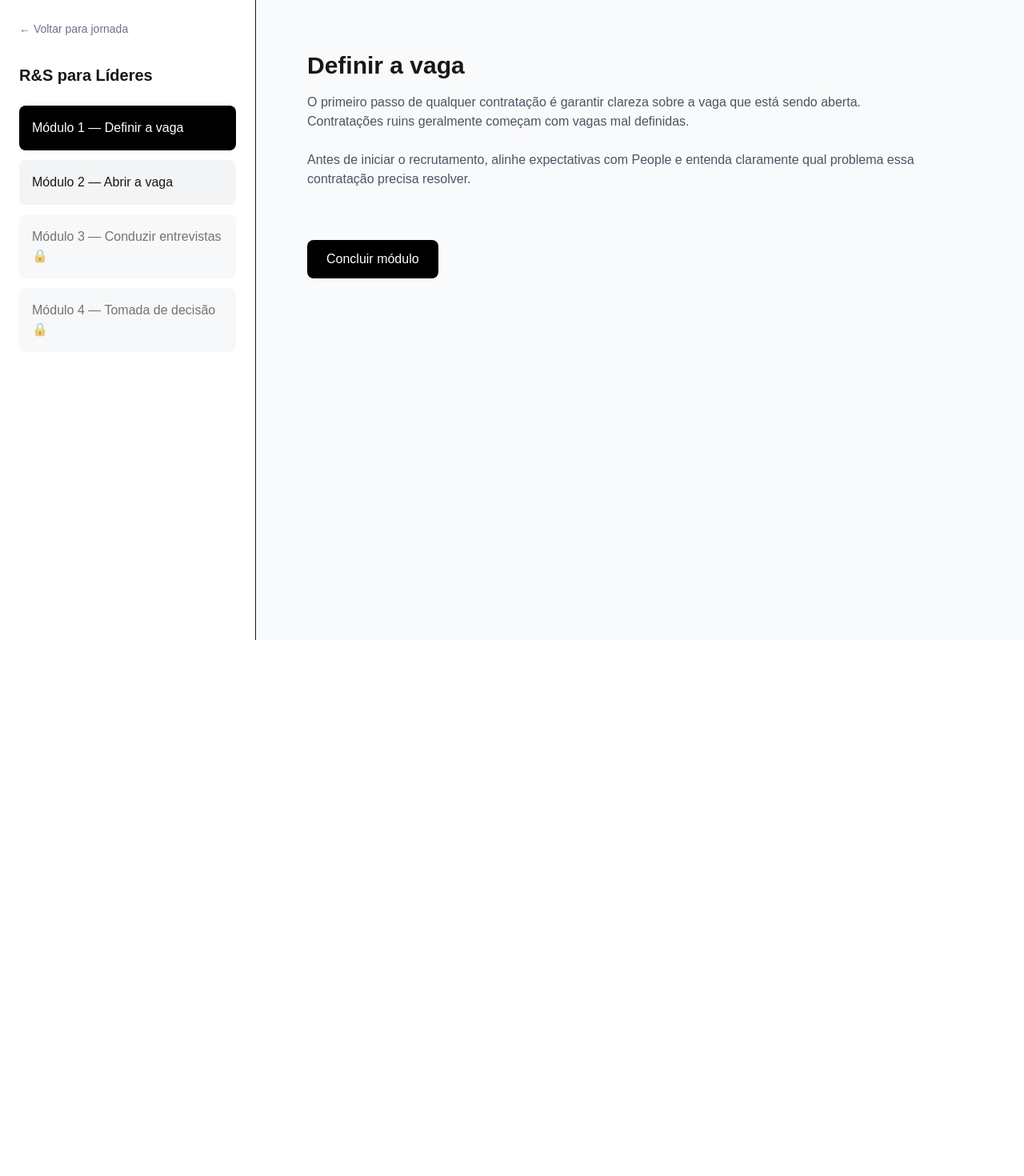
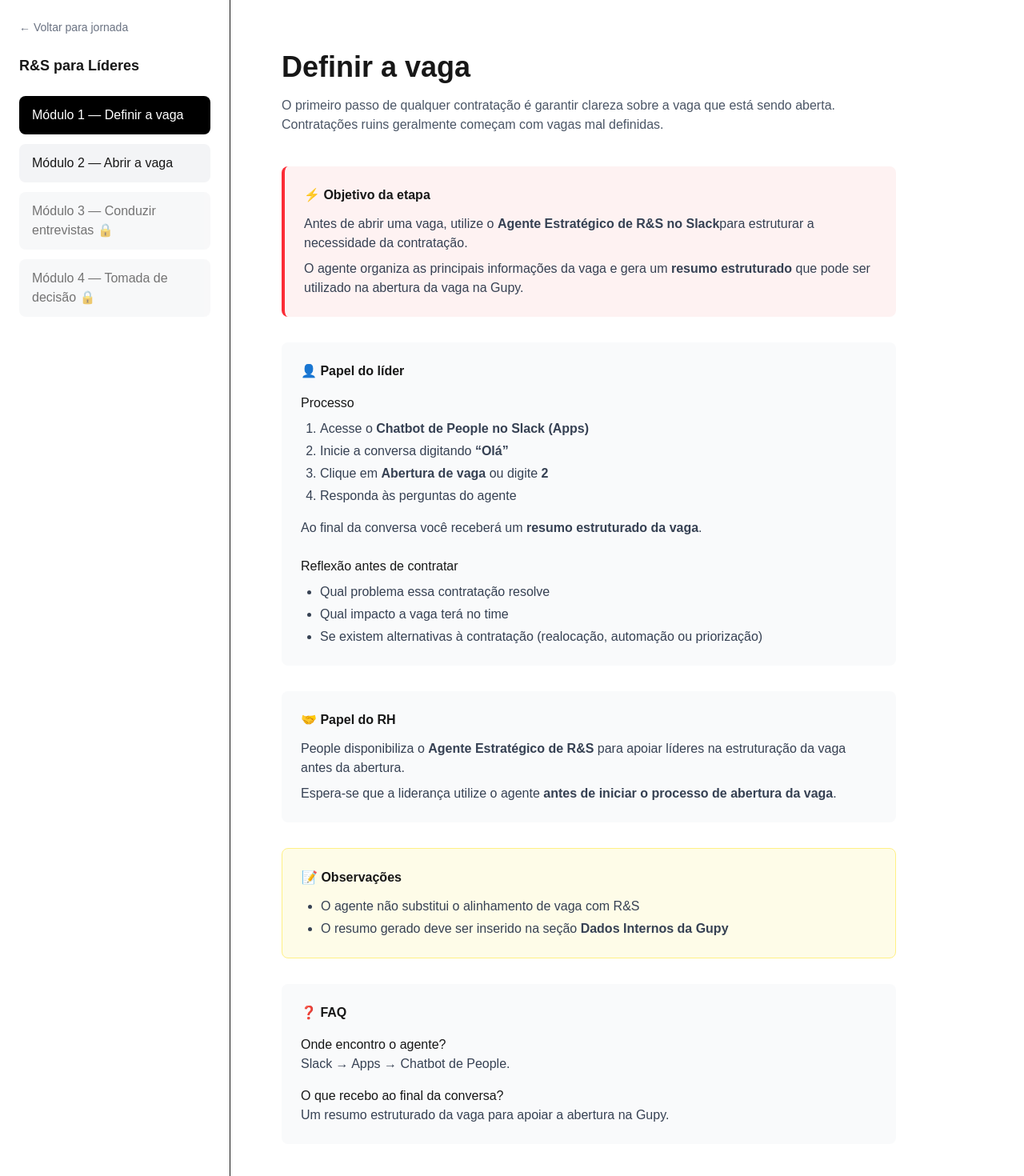
Before and after one commit to amandafrann/programa-lider-hero, a Next.js app: page /modulos in a window 1280 px wide. Shown: the top 1470 px of the page at 80% size. Before the commit the page ends 800 px from the top, so only its background shows below. Built offline with nearby package versions, Linux system fonts and the light colour scheme.

Commit message:
adicionar conteudo modulo 1

```diff
--- a/app/modulos/page.tsx
+++ b/app/modulos/page.tsx
@@ -1,125 +1,180 @@
-"use client";
-
-import { useState } from "react";
-import Link from "next/link";
-
-export default function Modulos() {
-
-  const [moduloAtual, setModuloAtual] = useState(1);
-
-  const modulos = [
-    {
-      id: 1,
-      titulo: "Módulo 1 — Definir a vaga",
-      conteudo: (
-        <>
-          <h2 className="text-3xl font-bold mb-4">Definir a vaga</h2>
-
-          <p className="text-gray-600 mb-6">
-            O primeiro passo de qualquer contratação é garantir clareza sobre
-            a vaga que está sendo aberta. Contratações ruins geralmente começam
-            com vagas mal definidas.
-          </p>
-
-          <p className="text-gray-600 mb-6">
-            Antes de iniciar o recrutamento, alinhe expectativas com People e
-            entenda claramente qual problema essa contratação precisa resolver.
-          </p>
-        </>
-      ),
-    },
-    {
-      id: 2,
-      titulo: "Módulo 2 — Abrir a vaga",
-      conteudo: (
-        <>
-          <h2 className="text-3xl font-bold mb-4">Abrir a vaga</h2>
-
-          <p className="text-gray-600 mb-6">
-            Após definir corretamente a vaga, o próximo passo é abrir a posição
-            no sistema interno e iniciar o processo de recrutamento.
-          </p>
-
-          <p className="text-gray-600 mb-6">
-            Isso garante visibilidade da vaga e alinhamento entre liderança
-            e People sobre o perfil buscado.
-          </p>
-        </>
-      ),
-    },
-  ];
-
+export default function ModulosPage() {
   return (
-    <main className="min-h-screen bg-gray-50 flex">
+    <div className="flex min-h-screen">
 
       {/* SIDEBAR */}
+      <div className="w-72 border-r bg-white p-6">
 
-      <aside className="w-80 bg-white border-r min-h-screen p-6">
+        <a className="text-sm text-gray-500 mb-6 block">
+          ← Voltar para jornada
+        </a>
 
-        <Link
-          href="/jornada"
-          className="text-gray-500 hover:text-gray-800 text-sm"
-        >
-          ← Voltar para jornada
-        </Link>
-
-        <h2 className="text-xl font-bold mt-8 mb-6">
+        <h2 className="font-semibold text-lg mb-6">
           R&S para Líderes
         </h2>
 
         <div className="space-y-3">
 
-          {modulos.map((modulo) => (
+          <div className="bg-black text-white px-4 py-3 rounded-lg">
+            Módulo 1 — Definir a vaga
+          </div>
 
-            <button
-              key={modulo.id}
-              onClick={() => setModuloAtual(modulo.id)}
-              className={`w-full text-left p-4 rounded-lg ${
-                moduloAtual === modulo.id
-                  ? "bg-black text-white"
-                  : "bg-gray-100 hover:bg-gray-200"
-              }`}
-            >
-              {modulo.titulo}
-            </button>
+          <div className="bg-gray-100 px-4 py-3 rounded-lg">
+            Módulo 2 — Abrir a vaga
+          </div>
 
-          ))}
-
-          <div className="bg-gray-100 p-4 rounded-lg opacity-60">
+          <div className="bg-gray-100 px-4 py-3 rounded-lg opacity-60">
             Módulo 3 — Conduzir entrevistas 🔒
           </div>
 
-          <div className="bg-gray-100 p-4 rounded-lg opacity-60">
+          <div className="bg-gray-100 px-4 py-3 rounded-lg opacity-60">
             Módulo 4 — Tomada de decisão 🔒
           </div>
 
         </div>
+      </div>
 
-      </aside>
 
       {/* CONTEÚDO */}
+      <div className="flex-1 p-16 max-w-4xl">
 
-      <section className="flex-1 p-16">
+        <h1 className="text-4xl font-bold mb-4">
+          Definir a vaga
+        </h1>
 
-        {modulos
-          .filter((m) => m.id === moduloAtual)
-          .map((m) => (
-            <div key={m.id} className="max-w-3xl">
+        <p className="text-gray-600 mb-10">
+          O primeiro passo de qualquer contratação é garantir clareza sobre a vaga que está sendo aberta.
+          Contratações ruins geralmente começam com vagas mal definidas.
+        </p>
 
-              {m.conteudo}
 
-              <button
-                className="mt-10 bg-black text-white px-6 py-3 rounded-lg"
-                onClick={() => setModuloAtual(m.id + 1)}
-              >
-                Concluir módulo
-              </button>
 
-            </div>
-          ))}
+        {/* OBJETIVO */}
+        <div className="bg-red-50 border-l-4 border-red-500 p-6 rounded-lg mb-8">
 
-      </section>
+          <h3 className="font-semibold mb-3 flex items-center gap-2">
+            ⚡ Objetivo da etapa
+          </h3>
 
-    </main>
-  );
+          <p className="text-gray-700">
+            Antes de abrir uma vaga, utilize o <strong>Agente Estratégico de R&S no Slack</strong>
+            para estruturar a necessidade da contratação.
+          </p>
+
+          <p className="text-gray-700 mt-2">
+            O agente organiza as principais informações da vaga e gera um
+            <strong> resumo estruturado</strong> que pode ser utilizado na abertura da vaga na Gupy.
+          </p>
+
+        </div>
+
+
+
+        {/* PAPEL DO LIDER */}
+        <div className="bg-gray-50 p-6 rounded-lg mb-8">
+
+          <h3 className="font-semibold mb-4">
+            👤 Papel do líder
+          </h3>
+
+          <p className="font-medium mb-2">Processo</p>
+
+          <ol className="list-decimal ml-6 text-gray-700 mb-4 space-y-1">
+            <li>Acesse o <strong>Chatbot de People no Slack (Apps)</strong></li>
+            <li>Inicie a conversa digitando <strong>“Olá”</strong></li>
+            <li>Clique em <strong>Abertura de vaga</strong> ou digite <strong>2</strong></li>
+            <li>Responda às perguntas do agente</li>
+          </ol>
+
+          <p className="text-gray-700 mb-6">
+            Ao final da conversa você receberá um <strong>resumo estruturado da vaga</strong>.
+          </p>
+
+
+          <p className="font-medium mb-2">
+            Reflexão antes de contratar
+          </p>
+
+          <ul className="list-disc ml-6 text-gray-700 space-y-1">
+            <li>Qual problema essa contratação resolve</li>
+            <li>Qual impacto a vaga terá no time</li>
+            <li>Se existem alternativas à contratação (realocação, automação ou priorização)</li>
+          </ul>
+
+        </div>
+
+
+
+        {/* PAPEL DO RH */}
+        <div className="bg-gray-50 p-6 rounded-lg mb-8">
+
+          <h3 className="font-semibold mb-3">
+            🤝 Papel do RH
+          </h3>
+
+          <p className="text-gray-700 mb-2">
+            People disponibiliza o <strong>Agente Estratégico de R&S</strong> para apoiar líderes
+            na estruturação da vaga antes da abertura.
+          </p>
+
+          <p className="text-gray-700">
+            Espera-se que a liderança utilize o agente <strong>antes de iniciar o processo de abertura da vaga</strong>.
+          </p>
+
+        </div>
+
+
+
+        {/* OBSERVAÇÕES */}
+        <div className="bg-yellow-50 border border-yellow-200 p-6 rounded-lg mb-8">
+
+          <h3 className="font-semibold mb-3">
+            📝 Observações
+          </h3>
+
+          <ul className="list-disc ml-6 text-gray-700 space-y-1">
+            <li>O agente não substitui o alinhamento de vaga com R&S</li>
+            <li>O resumo gerado deve ser inserido na seção <strong>Dados Internos da Gupy</strong></li>
+          </ul>
+
+        </div>
+
+
+
+        {/* FAQ */}
+        <div className="bg-gray-50 p-6 rounded-lg mb-10">
+
+          <h3 className="font-semibold mb-4">
+            ❓ FAQ
+          </h3>
+
+          <p className="font-medium">
+            Onde encontro o agente?
+          </p>
+
+          <p className="text-gray-700 mb-4">
+            Slack → Apps → Chatbot de People.
+          </p>
+
+
+          <p className="font-medium">
+            O que recebo ao final da conversa?
+          </p>
+
+          <p className="text-gray-700">
+            Um resumo estruturado da vaga para apoiar a abertura na Gupy.
+          </p>
+
+        </div>
+
+
+
+        {/* BOTÃO */}
+        <button className="bg-black text-white px-6 py-3 rounded-lg hover:opacity-80">
+          Concluir módulo
+        </button>
+
+      </div>
+    </div>
+  )
 }
```
